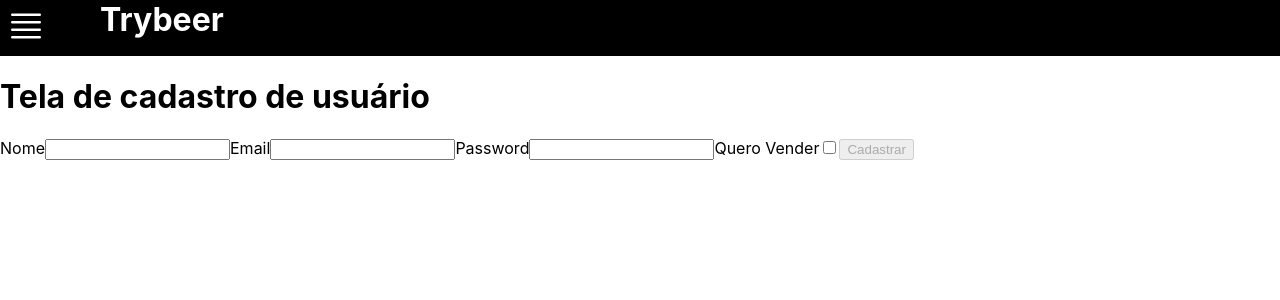
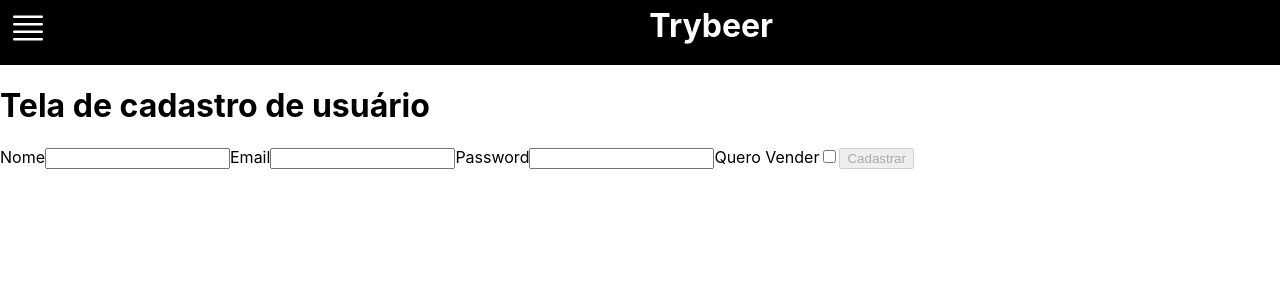
Before and after one commit to tryber/sd-03-trybeer-6, a React (Create React App) app in the folder front-end/: page /register in a window 1280 px wide. Shown: the top 300 px of the page. Built offline with nearby package versions, Linux system fonts and the light colour scheme.

Commit message:
Menu top bar

```diff
--- a/front-end/src/components/topbar/Topbar.css
+++ b/front-end/src/components/topbar/Topbar.css
@@ -2,19 +2,43 @@
   width: 100%;
   min-height: 3em;
   background-color: black;
+}
+
+.parent-menu-div {
   display: flex;
-  align-items: flex-start;
+  justify-content: space-between;
 }
+
+.button-menu-div {
+  padding: 0.5em;
+  width: 10%;
+}
+
+.title-menu-div {
+  text-align: center;
+  width: 90%;
+}
+
+.title {
+  color: white;
+  margin: 0;
+  padding: 0;
+  padding-top: 0.2em;
+}
+
 
 .menu-drag-button {
   border: none;
-  padding: none;
-  margin: 0;
-  margin-top: 5px;
+  padding: 0;
   background-color: black;
   color: white;
   font-size: 2.5em;
   cursor: pointer;
+  outline: none;
+}
+
+.menu-drag-button:active {
+  border: none;
 }
 
 .menu-closed {
@@ -60,10 +84,3 @@
   color: white;
   background-color: black;
 }
-
-.title {
-  color: white;
-  margin: 0;
-  margin-left: 1.5em;
-  padding: 0;
-}
--- a/front-end/src/components/topbar/Topbar.jsx
+++ b/front-end/src/components/topbar/Topbar.jsx
@@ -6,7 +6,10 @@ import './Topbar.css';
 export default function TopBar() {
   const [menuOpen, setMenuOpen] = useState(false);
   return (
+    <div>
       <div className="menu-container">
+        <div className="parent-menu-div">
+          <div className="button-menu-div">
             <button
               className="menu-drag-button"
               type="button"
@@ -14,7 +17,12 @@ export default function TopBar() {
             >
               <BsJustify />
             </button>
+          </div>
+          <div className="title-menu-div">
             <h1 className="title">Trybeer</h1>
+          </div>
+        </div>
+      </div>
       <div className={ menuOpen ? 'menu-open' : 'menu-closed' }>
         <ul className="menu-ul">
           <li className="menu-li">Produtos</li>
--- a/front-end/src/index.css
+++ b/front-end/src/index.css
@@ -5,6 +5,7 @@ body {
     sans-serif;
   -webkit-font-smoothing: antialiased;
   -moz-osx-font-smoothing: grayscale;
+  box-sizing: border-box;
 }
 
 code {
```
Lines whose indentation alone changed are shown as unchanged.
